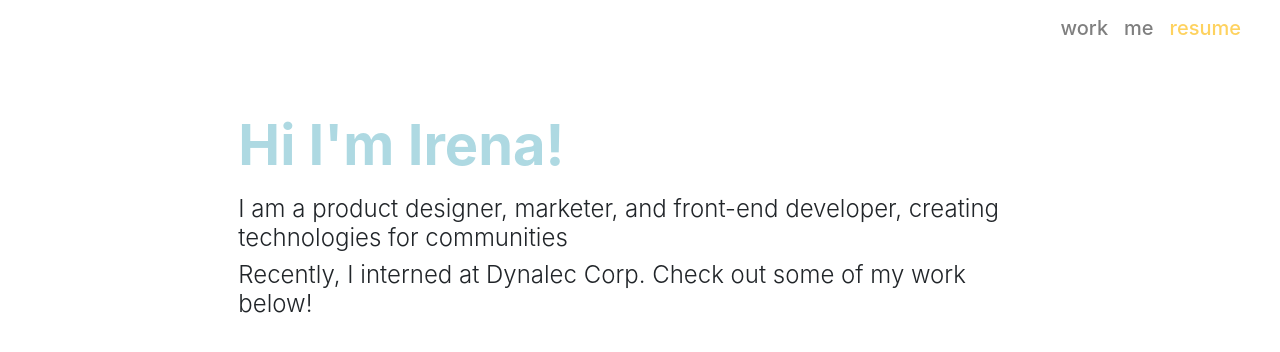
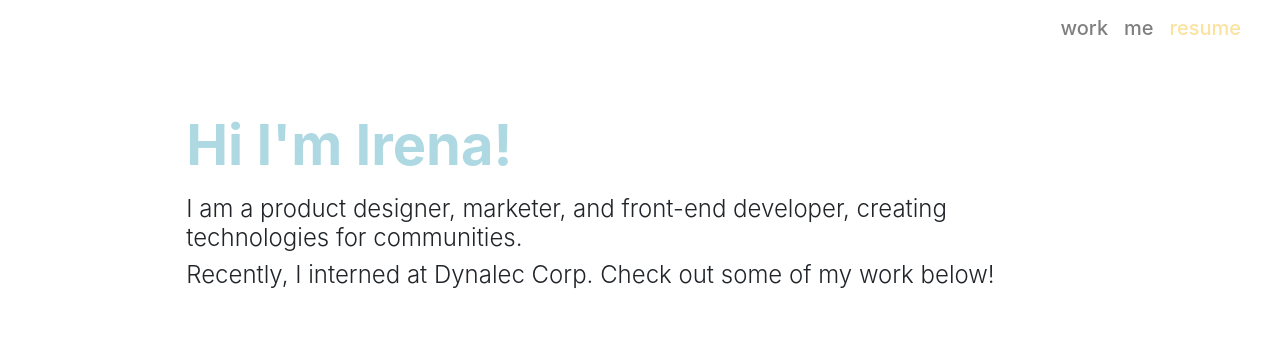
Before and after one commit to andrewchen349/GaosPortfolio, a React (Create React App) app in the folder gaoportfolio/: page / in a window 1280 px wide. Shown: the top 352 px of the page. Built offline with nearby package versions, Linux system fonts and the light colour scheme.

Commit message:
Fix Columns Resizing and Other Small Bugs

```diff
--- a/gaoportfolio/src/App.js
+++ b/gaoportfolio/src/App.js
@@ -32,7 +32,7 @@ class App extends React.Component{
             ],
             home:{
                 title: "Hi I'm Irena",
-                subTitle: "I am a product designer, marketer, and front-end developer, creating technologies for communities",
+                subTitle: "I am a product designer, marketer, and front-end developer, creating technologies for communities.",
                 text: "Recently, I interned at Dynalec Corp. Check out some of my work below!"
             },
             resume:{
@@ -53,7 +53,7 @@ class App extends React.Component{
                            <Nav className="ml-auto">
                                <h5> <Link className="nav-link display-5 font-weight-semibold" to="/">work</Link></h5>
                                <h5> <Link className="nav-link display-5 font-weight-semibold" to="/me">me</Link></h5>
-                               <h5> <Link className="nav-link display-5 font-weight-semibold" to="/me"><span style={{color:'#fed25f'}}>resume</span></Link></h5>
+                               <h5> <Link className="nav-link display-5 font-weight-semibold" to="/me"><span style={{color:'#FCE29F'}}>resume</span></Link></h5>
                            </Nav>
                        </Navbar.Collapse>
                    </Navbar>
--- a/gaoportfolio/src/components/Hero.js
+++ b/gaoportfolio/src/components/Hero.js
@@ -10,10 +10,10 @@ function Hero(props){
         <Jumbotron className="bg-transparent jumbotron-fluid p-0">
             <Container fluid={true}>
                 <Row className="justify-content-center py-5">
-                    <Col className="text-left" md={8} sm={12}>
+                    <Col className="text-left" md={9} sm={12}>
                         <h3 className="display-4 font-weight-bolder justift-content-center"><span style={{color:'#AED9E2'}}>Hi I'm Irena!</span></h3>
                     </Col>
-                    < Col className="text-left py-2" md={8} sm={12}>
+                    < Col className="text-left py-2" md={9} sm={12}>
                         { props.subTitle && <h4 className="display-6 font-weight-light">{props.subTitle}</h4> }
                         { props.text && <h4 className="display-6 font-weight-light">{props.text}</h4> }
                     </Col>
```
